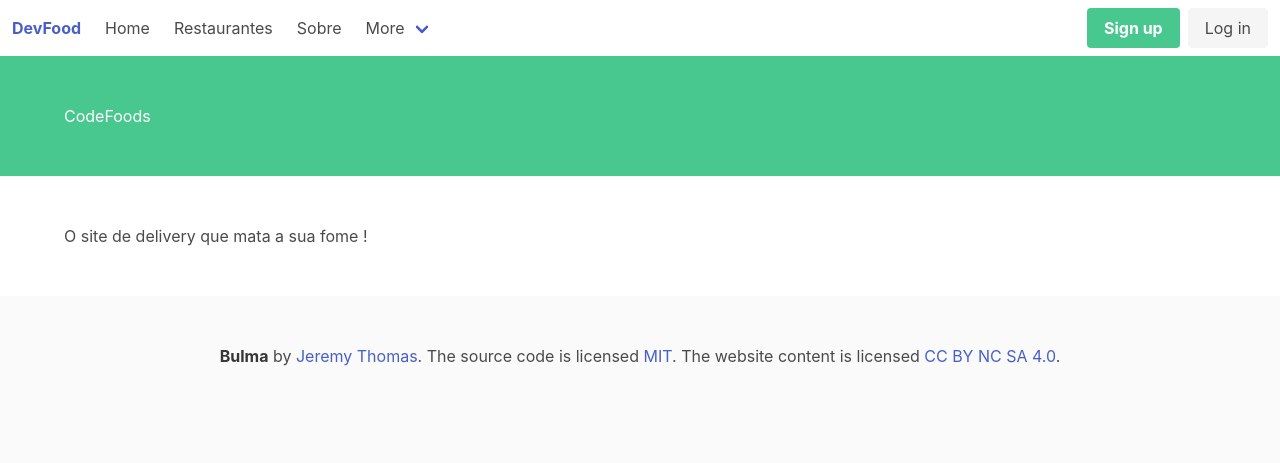
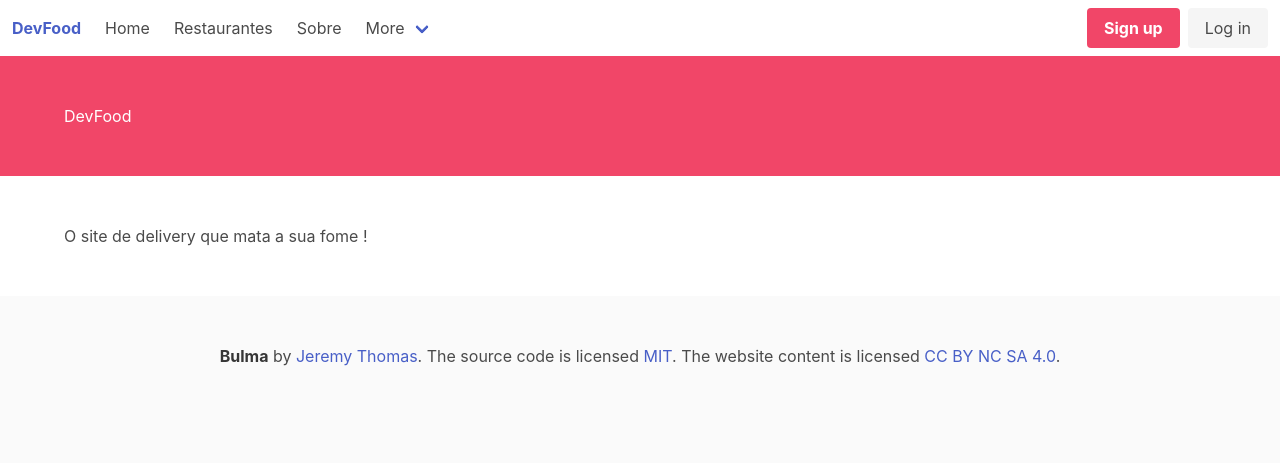
Before and after one commit to glauconeto/course_flask, a Python web app: template devfood/delivery/templates/about.html in a window 1280 px wide. Shown: the top 463 px of the page. Run offline with Jinja, Linux system fonts and the light colour scheme; the template is opened without the code that fills it, so the values that code supplies are empty.

Commit message:
altered my templates

```diff
--- a/devfood/delivery/templates/about.html
+++ b/devfood/delivery/templates/about.html
@@ -1,10 +1,10 @@
 {% extends "base.html" %}
 
 {% block top %}
-<section class="hero is-success">
+<section class="hero is-danger">
 <div class="hero-body">
     <div class="container">
-        <h1>CodeFoods</h1>
+        <h1>DevFood</h1>
     </div>
 </div>
 </section>
--- a/devfood/delivery/templates/base.html
+++ b/devfood/delivery/templates/base.html
@@ -67,7 +67,7 @@
           <div class="navbar-end">
             <div class="navbar-item">
               <div class="buttons">
-                <a class="button is-success">
+                <a class="button is-danger">
                   <strong>Sign up</strong>
                 </a>
                 <a class="button is-light">
--- a/devfood/delivery/templates/index.html
+++ b/devfood/delivery/templates/index.html
@@ -3,7 +3,7 @@
 
 
 {% block top %}
-<section class="hero is-success">
+<section class="hero is-danger">
 <div class="hero-body">
     <div class="container">
     <h1 class="title">
--- a/devfood/delivery/templates/restaurants.html
+++ b/devfood/delivery/templates/restaurants.html
@@ -2,7 +2,7 @@
 {% import "macros/list_item.html" as list_item %}
 
 {% block top %}
-<section class="hero is-success">
+<section class="hero is-danger">
 <div class="hero-body">
     <div class="container">
     <h1 class="title">
```
